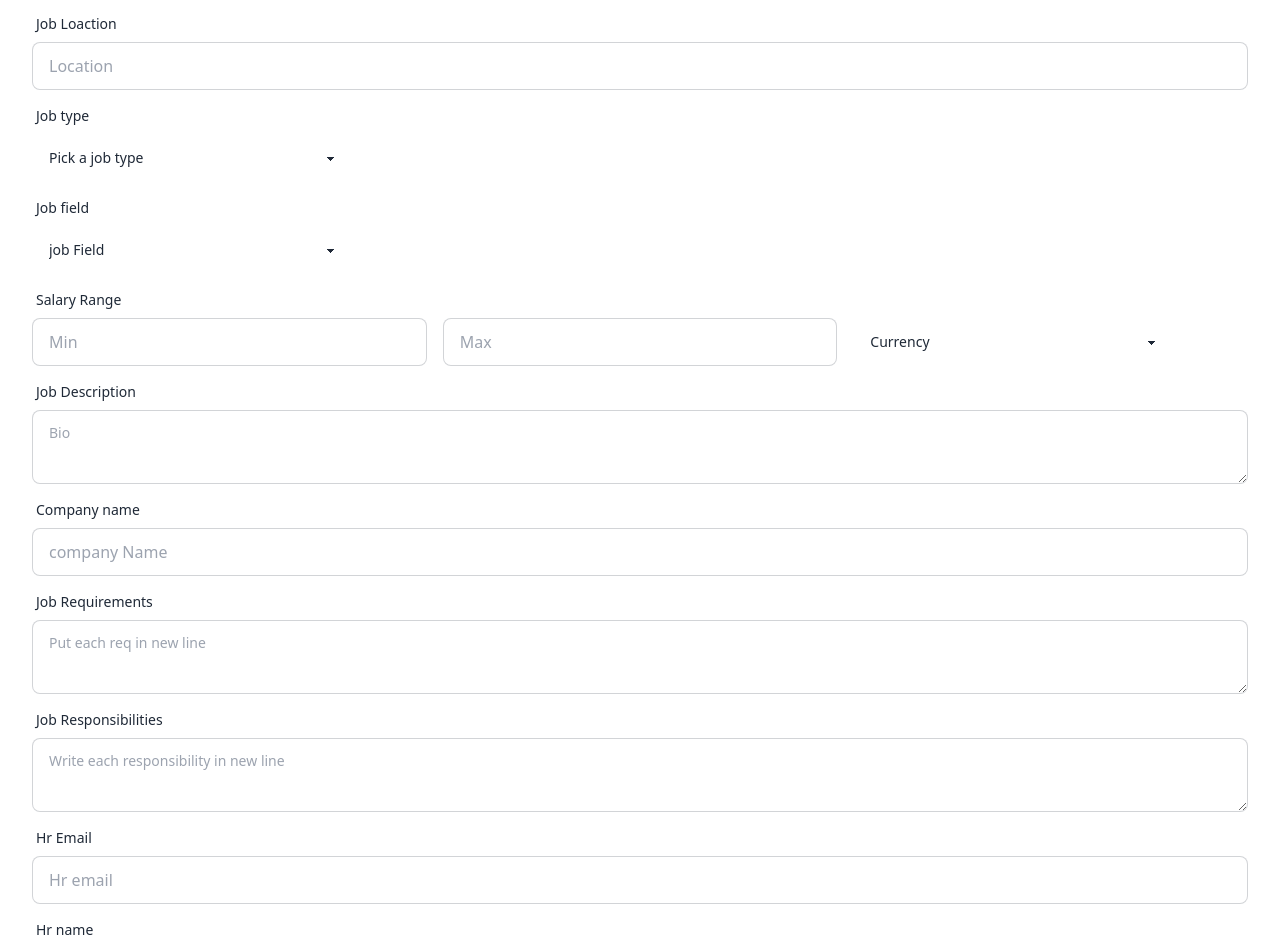
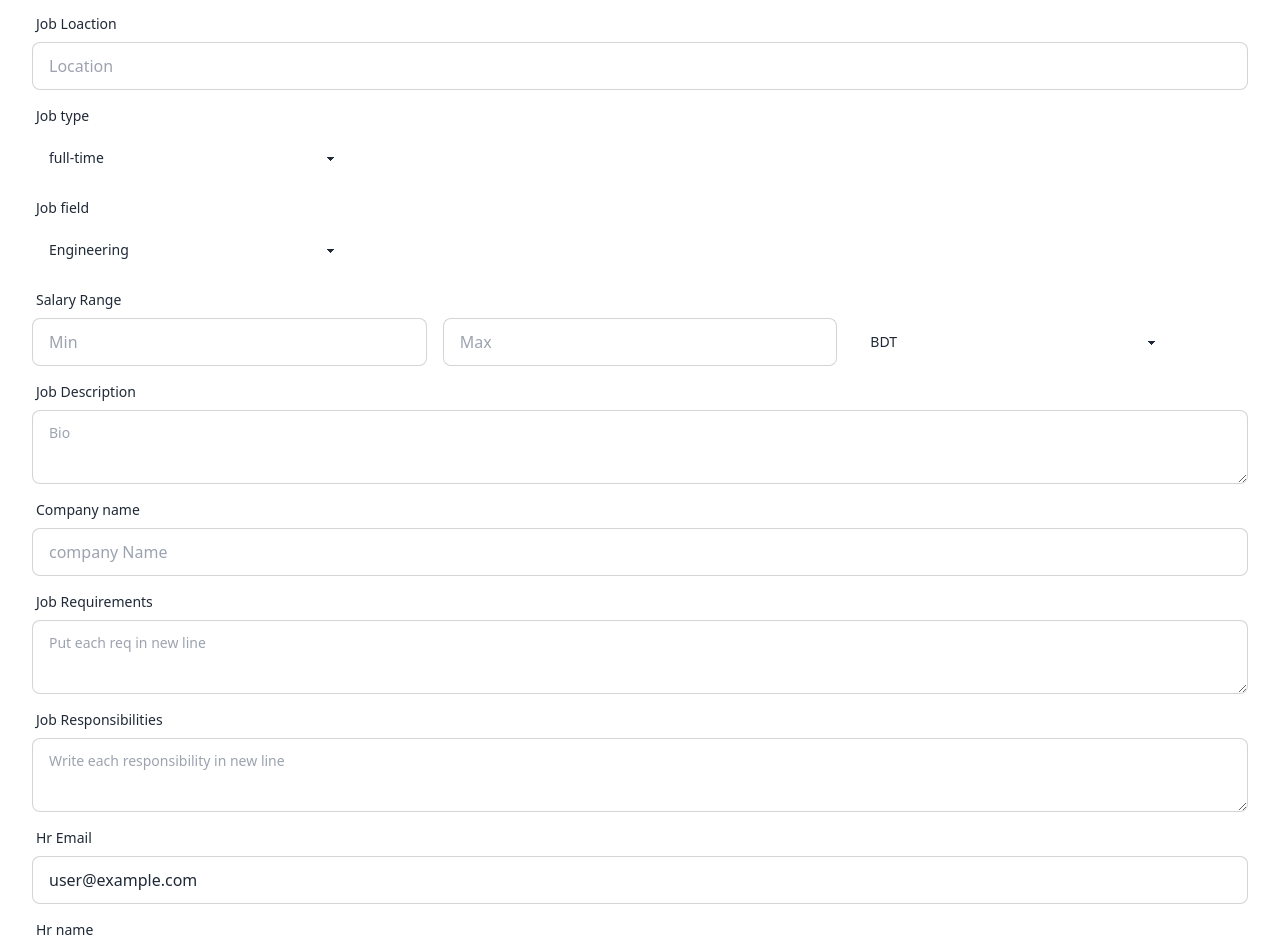
Before and after one commit to ashik-amante/job-portal-client, a React (Vite) app: page /addjob in a window 1280 px wide. Shown: the part 222-1168 px from the top of the page. Built offline with nearby package versions, Linux system fonts and the light colour scheme; no server answers; sample sign-in values are in the browser's storage.

Commit message:
add new jobs to server using post method

```diff
--- a/src/Pages/AddJob/Addjob.jsx
+++ b/src/Pages/AddJob/Addjob.jsx
@@ -1,22 +1,45 @@
 import React from 'react';
+import useAuth from '../../Hooks/useAuth';
+import Swal from 'sweetalert2';
 
 const Addjob = () => {
+    const { user } = useAuth()
 
-    const handleJob = e=>{
+    const handleJob = e => {
         e.preventDefault()
-        const formData = new FormData (e.target)
+        const formData = new FormData(e.target)
         console.log(formData.entries());
         const initialData = Object.fromEntries(formData.entries())
         console.log(initialData);
 
-        const {min,max,currency, ...newJob} = initialData;
+        const { min, max, currency, ...newJob } = initialData;
         console.log(newJob);
-        newJob.salaryRange = {min,max,currency}
+        newJob.salaryRange = { min, max, currency }
         newJob.requirements = newJob.requirements.split('\n')
         newJob.responsibilities = newJob.responsibilities.split('\n')
         console.log(newJob);
+
+        fetch('http://localhost:5000/jobs', {
+            method: 'POST',
+            headers: {
+                'content-type': 'application/json'
+            },
+            body: JSON.stringify(newJob)
+        })
+            .then(res => res.json())
+            .then(data => {
+                console.log(data);
+                if (data.insertedId) {
+                    Swal.fire({
+                        title: "Job has been added succeddfully!",
+                        icon: "success",
+                        draggable: true
+                    });
+                    // navigate('/myApplications')
+                }
+            })
     }
-        return (
+    return (
         <div>
             <h2 className="text-3xl">Add a new Job</h2>
 
@@ -42,7 +65,7 @@ const Addjob = () => {
                         <span className="label-text">Job type</span>
                     </label>
                     <select name='type' className="select select-ghost w-full max-w-xs">
-                        <option disabled selected>Pick a job type</option>
+                        <option disabled >Pick a job type</option>
                         <option>full-time</option>
                         <option>part time</option>
                         <option>Intern</option>
@@ -55,7 +78,7 @@ const Addjob = () => {
                         <span className="label-text">Job field</span>
                     </label>
                     <select className="select select-ghost w-full max-w-xs">
-                        <option disabled selected>job Field</option>
+                        <option disabled >job Field</option>
                         <option>Engineering</option>
                         <option>Marketing</option>
                         <option>Teaching</option>
@@ -81,7 +104,7 @@ const Addjob = () => {
                     <div className="form-control">
 
                         <select name='currency' className="select select-ghost w-full max-w-xs">
-                            <option disabled selected>Currency</option>
+                            <option disabled >Currency</option>
                             <option>BDT</option>
                             <option>USD</option>
                             <option>INR</option>
@@ -126,14 +149,14 @@ const Addjob = () => {
                     <label className="label">
                         <span className="label-text">Hr Email</span>
                     </label>
-                    <input type="email" name='email' placeholder="Hr email" className="input input-bordered" required />
+                    <input defaultValue={user?.email} type="email" name='hr_email' placeholder="Hr email" className="input input-bordered" required />
                 </div>
                 {/* hr name */}
                 <div className="form-control">
                     <label className="label">
                         <span className="label-text">Hr name</span>
                     </label>
-                    <input type="text" name='name' placeholder="Hr name" className="input input-bordered" required />
+                    <input type="text" name='hr_name' placeholder="Hr name" className="input input-bordered" required />
                 </div>
                 {/* Company logo */}
                 <div className="form-control">
```
